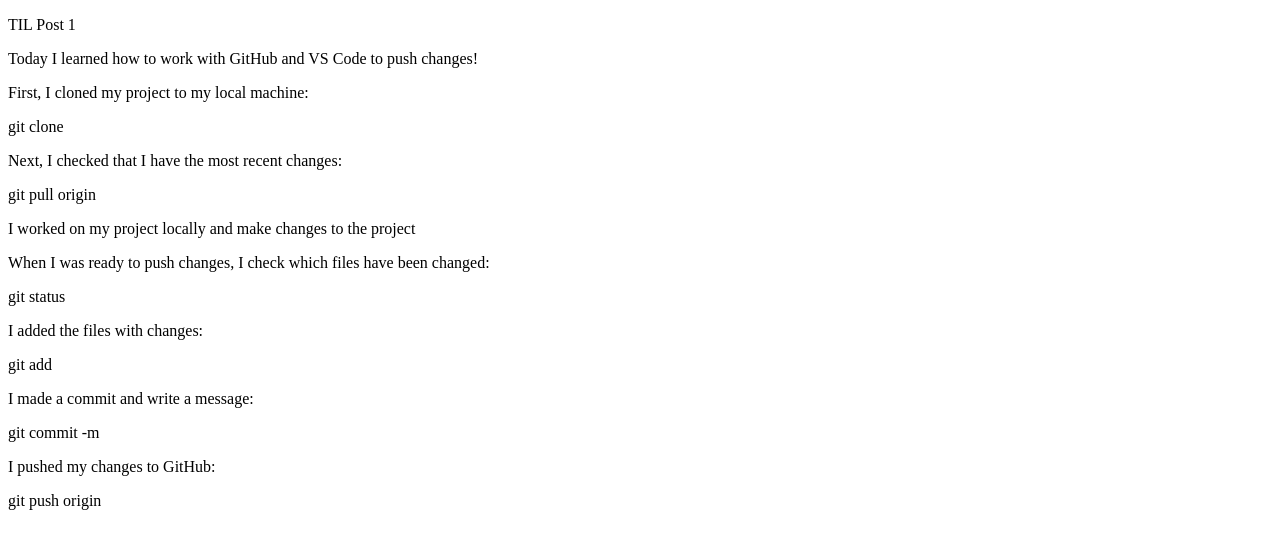
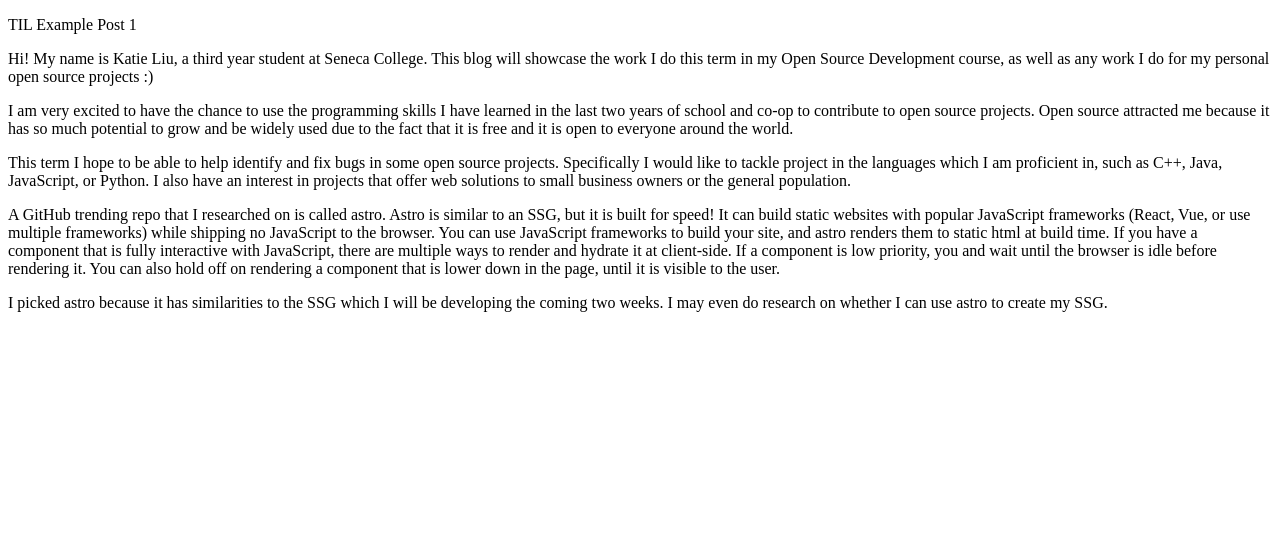
Before and after one commit to kliu57/gogoweb, a plain HTML site: page til_post1.html in a window 1280 px wide. Drawn offline with Linux system fonts and the light colour scheme.

Commit message:
updated examples to reflect code changes from pull request

```diff
--- a/til_post1.html
+++ b/til_post1.html
@@ -6,28 +6,16 @@
 	<meta name="viewport" content="width=device-width, initial-scale=1">
 </head>
 <body>
-<p>TIL Post 1</p>
+<p>TIL Example Post 1</p>
 
-<p>Today I learned how to work with GitHub and VS Code to push changes!</p>
+<p>Hi! My name is Katie Liu, a third year student at Seneca College. This blog will showcase the work I do this term in my Open Source Development course, as well as any work I do for my personal open source projects :)</p>
 
-<p>First, I cloned my project to my local machine:</p>
-<p>git clone <url></p>
+<p>I am very excited to have the chance to use the programming skills I have learned in the last two years of school and co-op to contribute to open source projects. Open source attracted me because it has so much potential to grow and be widely used due to the fact that it is free and it is open to everyone around the world.</p>
 
-<p>Next, I checked that I have the most recent changes:</p>
-<p>git pull origin</p>
+<p>This term I hope to be able to help identify and fix bugs in some open source projects. Specifically I would like to tackle project in the languages which I am proficient in, such as C++, Java, JavaScript, or Python. I also have an interest in projects that offer web solutions to small business owners or the general population.</p>
 
-<p>I worked on my project locally and make changes to the project</p>
+<p>A GitHub trending repo that I researched on is called astro. Astro is similar to an SSG, but it is built for speed! It can build static websites with popular JavaScript frameworks (React, Vue, or use multiple frameworks) while shipping no JavaScript to the browser. You can use JavaScript frameworks to build your site, and astro renders them to static html at build time. If you have a component that is fully interactive with JavaScript, there are multiple ways to render and hydrate it at client-side. If a component is low priority, you and wait until the browser is idle before rendering it. You can also hold off on rendering a component that is lower down in the page, until it is visible to the user.</p>
 
-<p>When I was ready to push changes, I check which files have been changed:</p>
-<p>git status</p>
-
-<p>I added the files with changes:</p>
-<p>git add <filename></p>
-
-<p>I made a commit and write a message:</p>
-<p>git commit -m <what I have changed></p>
-
-<p>I pushed my changes to GitHub:</p>
-<p>git push origin</p>
+<p>I picked astro because it has similarities to the SSG which I will be developing the coming two weeks. I may even do research on whether I can use astro to create my SSG.</p>
 </body>
 </html>
```
Also changed, not shown: index.html (+3 -1 lines), til_post2.html (+6 -8 lines), til_post3.html (added, +22 -0 lines), 1 other file.
